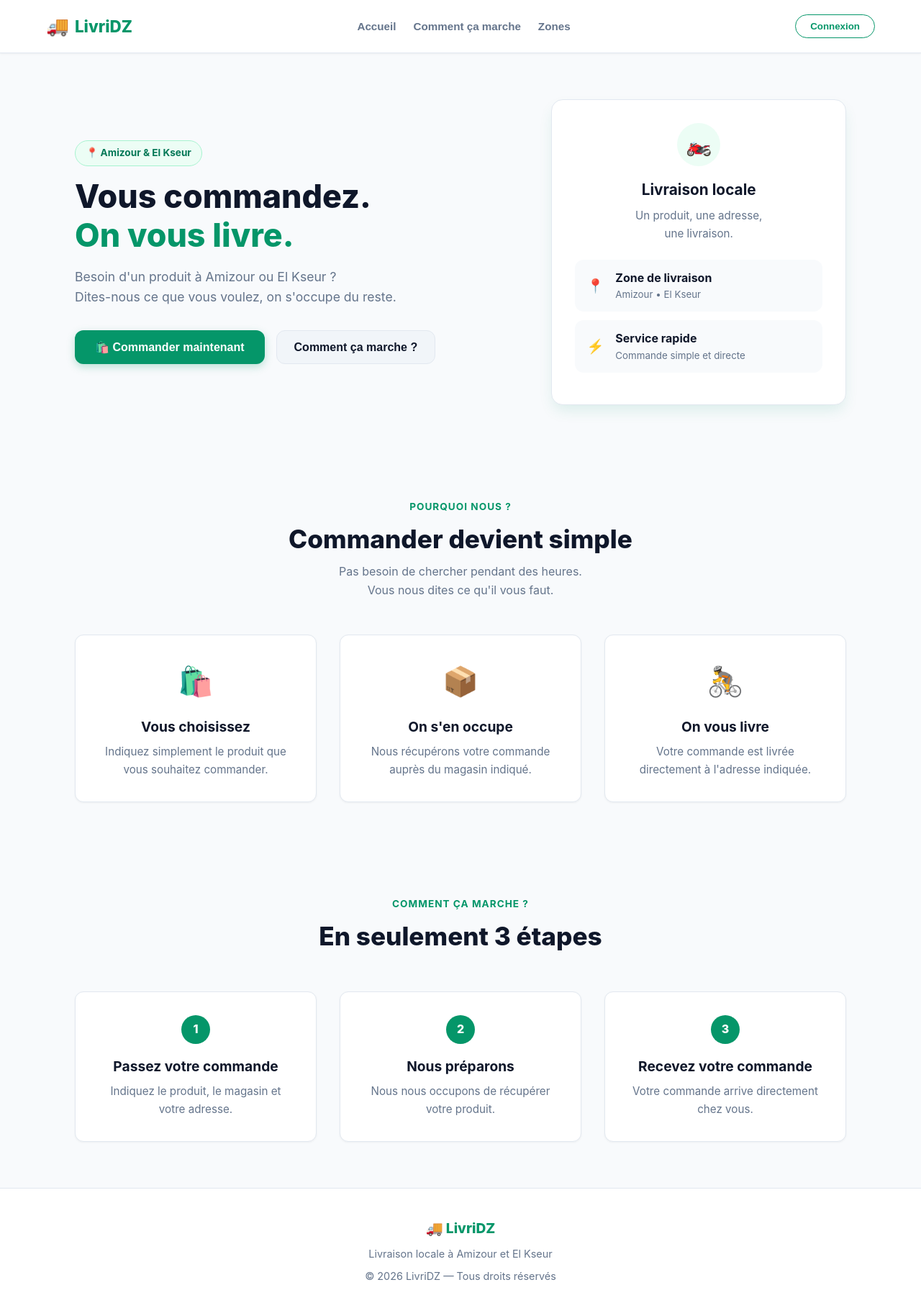
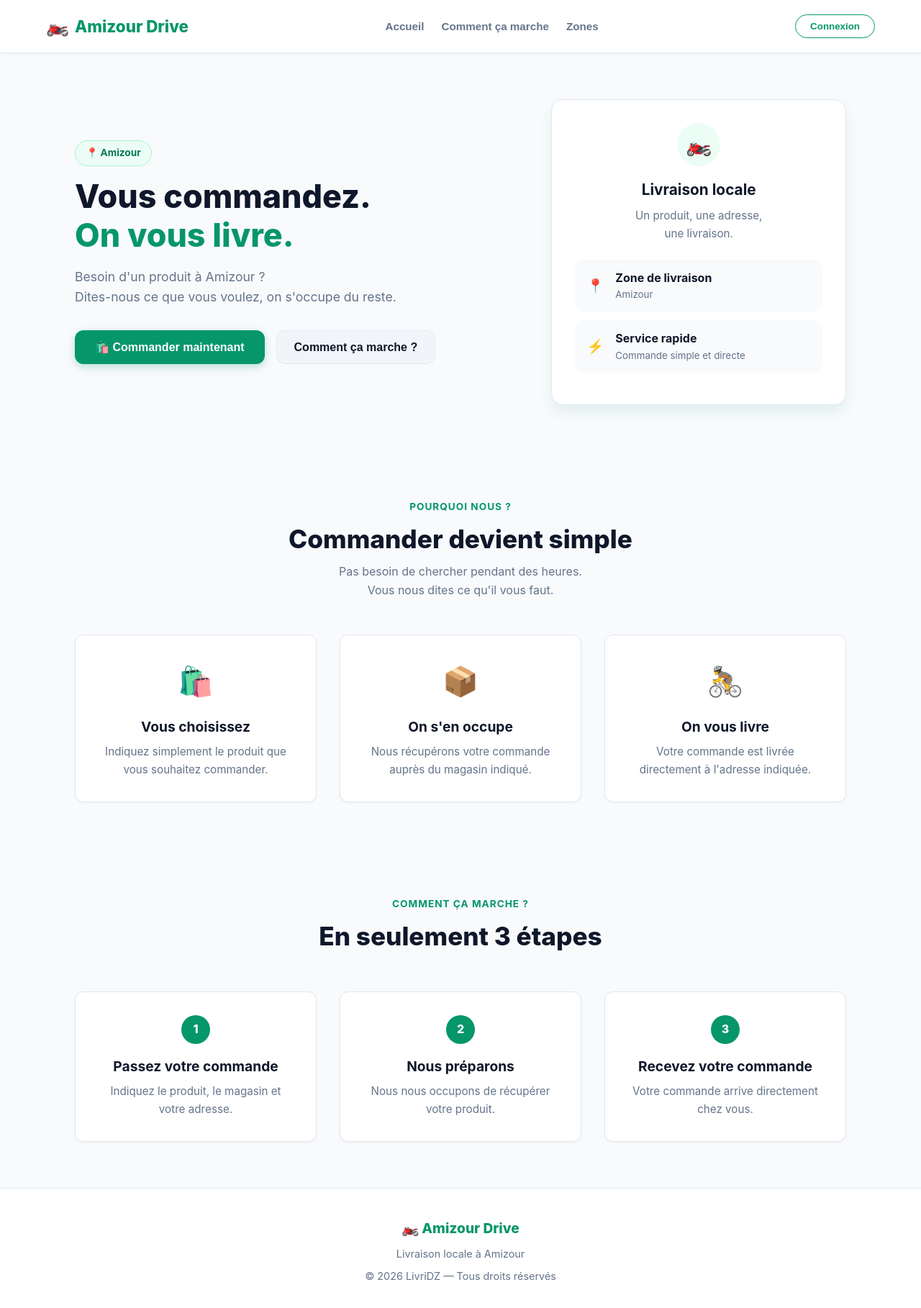
Before and after one commit to rayane-del/LivriDZ, a React (Vite) app: page / in a window 1280 px wide. Shown: the top 1818 px of the page at 72% size. Built offline with nearby package versions, Linux system fonts and the light colour scheme.

Commit message:
Ajout de nouvelles fonctionnalités

```diff
--- a/src/App.jsx
+++ b/src/App.jsx
@@ -21,8 +21,8 @@ function App() {
       {/* NAVBAR (Conservée pour meilleure expérience) */}
       <header className="navbar">
         <div className="logo" onClick={() => setShowOrder(false)} style={{ cursor: "pointer" }}>
-          <span className="logo-icon" role="img" aria-label="Camion">🚚</span>
-          <span>LivriDZ</span>
+          <span className="logo-icon" role="img" aria-label="Camion">🏍️</span>
+          <span>Amizour Drive</span>
         </div>
 
         <nav>
@@ -42,7 +42,7 @@ function App() {
           {/* HERO */}
           <section className="hero" id="accueil">
             <div className="hero-content">
-              <div className="location-badge">📍 Amizour & El Kseur</div>
+              <div className="location-badge">📍 Amizour</div>
 
               <h1>
                 Vous commandez. <br />
@@ -50,7 +50,7 @@ function App() {
               </h1>
 
               <p>
-                Besoin d'un produit à Amizour ou El Kseur ? <br />
+                Besoin d'un produit à Amizour ? <br />
                 Dites-nous ce que vous voulez, on s'occupe du reste.
               </p>
 
@@ -74,7 +74,7 @@ function App() {
                 <span>📍</span>
                 <div>
                   <strong>Zone de livraison</strong>
-                  <small>Amizour • El Kseur</small>
+                  <small>Amizour</small>
                 </div>
               </div>
 
@@ -152,8 +152,8 @@ function App() {
 
       {/* FOOTER */}
       <footer>
-        <div className="footer-logo">🚚 LivriDZ</div>
-        <p>Livraison locale à Amizour et El Kseur</p>
+        <div className="footer-logo">🏍️ Amizour Drive</div>
+        <p>Livraison locale à Amizour</p>
         <span>© 2026 LivriDZ — Tous droits réservés</span>
       </footer>
     </div>
--- a/src/Order.jsx
+++ b/src/Order.jsx
@@ -18,9 +18,9 @@ export default function Order({ onBack }) {
   const [isSubmitting, setIsSubmitting] = useState(false);
   const [isSubmitted, setIsSubmitted] = useState(false);
 
-  const deliveryFees = {
-    Amizour: 200,
-    "El Kseur": 250,
+const deliveryFees = {
+    Amizour: 0,
+    "El Kseur":0 ,
   };
 
   const handleChange = (e) => {
@@ -147,8 +147,8 @@ export default function Order({ onBack }) {
               required
               value={formData.phone}
               onChange={handleChange}
-           />
-           </div>
+            />
+          </div>
 
           <div className="form-group">
             <label htmlFor="address">Adresse précise *</label>
```
